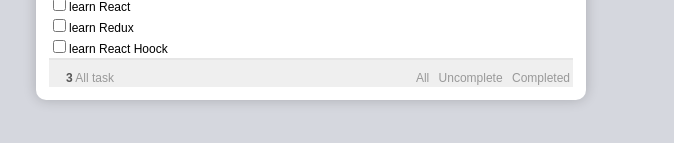
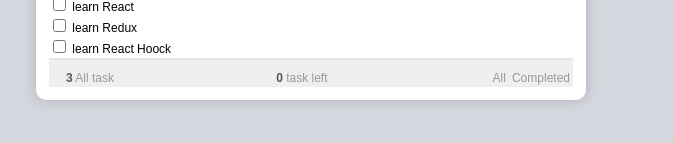
Before and after one commit to spoonik88/todolist, a React (Create React App) app: page / in a window 1280 px wide. Shown: the part 279-422 px from the top of the page, without its empty margins (329-1003 px from the left). Built offline with nearby package versions, Linux system fonts and the light colour scheme.

Commit message:
new branch of beny

```diff
--- a/src/App.js
+++ b/src/App.js
@@ -1,7 +1,7 @@
 import React from "react";
 
 import "./App.scss";
-import AppMain from "./components/addList/AppMain";
+import Task from "./components/addList/AppMain";
 import HeaderBlock from "./components/Headerblock/HeaderBlock.js";
 import AppFooter from "./components/footerBlock/AppFooter";
 import AppBall from "./components/LogoSvg/LogoSvg.js";
@@ -13,7 +13,7 @@
     ////TODO почему не хранишь индекс в стэйте?
    ////TODO и фильтры лучше тоже массивом в стэйте хранить, в футер передаёшь этот массив с флагом выбранный, сдесь же и фильтруешь передовая в Мэйн
     ////TODO и переменная с маленькой буквы должна быть
-    this.NewIndexId = 3;
+    this.newIndexId = 3;
     this.state = {
       tasks: [
         {
@@ -35,22 +35,40 @@
           value: "",
         },
       ],
+      filters: [{value: 'all', title: 'All'}, {value: 'done', title: 'Completed'}],
+      selectedFilter: 'all'
     };
   }
 ////TODO и создаёшь метод для выбора фильтра
+changeFilter = (value) => {
+  console.log(value)
+  if (value && this.state.filters.map(f => f.value).includes(value)) {
+    if (value !== this.state.selectedFilter) {
+      this.setState({selectedFilter: value})
+    } else {
+      this.setState({selectedFilter: 'all'})
+    }
+  }
+}
+updateTask = (newTask) => {
+
+  this.setState({
+    tasks: this.state.tasks.map(t => t.id === newTask.id ? newTask : t),
+  });
+}
   createNewTask(task) {
     const newTask = {
       title: task,
       isDone: false,
       value: "",
-      id: this.NewIndexId,
+      id: this.newIndexId,
     };
 
-    console.log(task)
+
     this.setState({
       tasks: [...this.state.tasks, newTask],
     });
-    this.NewIndexId++;
+    this.newIndexId++;
   }
 
   deleteTasks(tasksId) {
@@ -62,6 +80,7 @@
   }
 
   render() {
+    const {selectedFilter, tasks, filters} = this.state;
     return (
       <div className="todoapp">
         <AppDate />
@@ -76,19 +95,26 @@
           <div className="completed-wrapper">
             <label htmlFor="toggle-all"> Complete all tasks </label>
             {/* ////TODO тоесть вот сдесь фильтруешь! */}
-            {this.state.tasks.map((tasks, index) => {
+            {this.state.tasks.filter(t => selectedFilter === 'all' || t.isDone).map((task, index) => {
               return (
-                <AppMain
-                  tasks={tasks}
+                <Task
+                  task={task}
                   deleteCallback={this.deleteTasks.bind(this)}
-                  key={tasks.id}
+                  key={task.id}
+                  updateTask={this.updateTask}
                 />
               );
-            })}{" "}
-          </div>{" "}
+            })}
+          </div>
         </div>
 {/* ////TODO тут тебе нужно передавать только длинну тасок и фильтра. */}
-        <AppFooter  tasks={this.state.tasks} />
+        <AppFooter
+          tasksCount={tasks.length}
+          comletedCount={tasks.filter(t => t.isDone).length}
+          filters={filters}
+          changeFilter={this.changeFilter}
+          selectedFilter={selectedFilter}
+        />
       </div>
     );
   }
--- a/src/components/addList/AppMain.js
+++ b/src/components/addList/AppMain.js
@@ -1,11 +1,13 @@
 import React from "react";
 import "./AppMain.scss";
 
-class MainForm extends React.Component {
+class Task extends React.Component {
   constructor(props) {
     super(props);
+    console.log(props)
+    console.log(this.props)
     this.state = {
-      task: props.tasks,
+      task: props.task,
     };
 
     this.deleteParentCallbackTasks = props.deleteCallback;
@@ -18,13 +20,13 @@
   }
 
   toggleTaskStatus(e) {
-    const NewTask = {
+    const newTask = {
       ...this.state.task,
       isDone: !this.state.task.isDone,
     };
-
+    this.props.updateTask(newTask)
     this.setState({
-      task: NewTask,
+      task: newTask,
     });
   }
 
@@ -37,14 +39,14 @@
           type="checkbox"
           onChange={this.toggleTaskStatus.bind(this)}
           checked={this.state.task.isDone}
-        />
-        {this.state.task.title}
+        />{" "}
+        {this.state.task.title}{" "}
         <button className="delete" onClick={this.deleteTasks.bind(this)}>
-          x
-        </button>
+          x{" "}
+        </button>{" "}
       </div>
     );
   }
 }
 
-export default MainForm;
+export default Task;
--- a/src/components/footerBlock/AppFooter.js
+++ b/src/components/footerBlock/AppFooter.js
@@ -4,76 +4,34 @@
 import "./AppFooter.scss";
 
 class   AppFooter extends React.Component{
-
   constructor(props){
     super(props);
-    // this.state = {
-    //   task: props.tasks
-    // }
-    // console.log(this.props.tasks.length)
-
-  }
-  filterChanged(e){
 
   }
 
-
   render(){
+    console.log(this.props)
     return(
       <footer className="footer">
       <span className="todo-count">
-        <strong>{this.props.tasks.length}</strong> All task
-      </span>{" "}
-      {/* <span className="todo-count">
-        <strong>{this.props.tasks.filter((t) =>!t.isDone).length }</strong> task left
-      </span>{" "} */}
+        <strong>{this.props.tasksCount}</strong> All task
+      </span>
+
+     <span className="todo-count">
+        <strong>{this.props.comletedCount }</strong> task left
+      </span>
       <ul className="filters">
-        <li>
-          <button className="selected" onClick={this.filterChanged.bind(this)}>
-            All
+        {this.props.filters.map(f => (<li>
+          <button className={this.props.selectedFilter === f.value ? "selected" : ""} onClick={() => this.props.changeFilter(f.value)}>
+            {f.title}
           </button>
-        </li>{" "}
-        <li>
-          <button  className="">
-            Uncomplete
-          </button>
-        </li>{" "}
-        <li>
-          <button  className="">
-            Completed
-          </button>
-        </li>
+        </li>))}
       </ul>
     </footer>
   )
   }
 
 }
-// const AppFooter = () =>{
-//     return(
-//         <footer className="footer">
-//         <span className="todo-count">
-//           <strong>1</strong> task left
-//         </span>{" "}
-//         <ul className="filters">
-//           <li>
-//             <a href="#/all" className="selected">
-//               All
-//             </a>
-//           </li>{" "}
-//           <li>
-//             <a href="#/active" className="">
-//               Uncomplete
-//             </a>
-//           </li>{" "}
-//           <li>
-//             <a href="#/completed" className="">
-//               Completed
-//             </a>
-//           </li>
-//         </ul>
-//       </footer>
-//     )
-// }
+
 
 export default AppFooter ;
```
Also changed, not shown: 1 other file (tests, documents, lock files or other folders).
